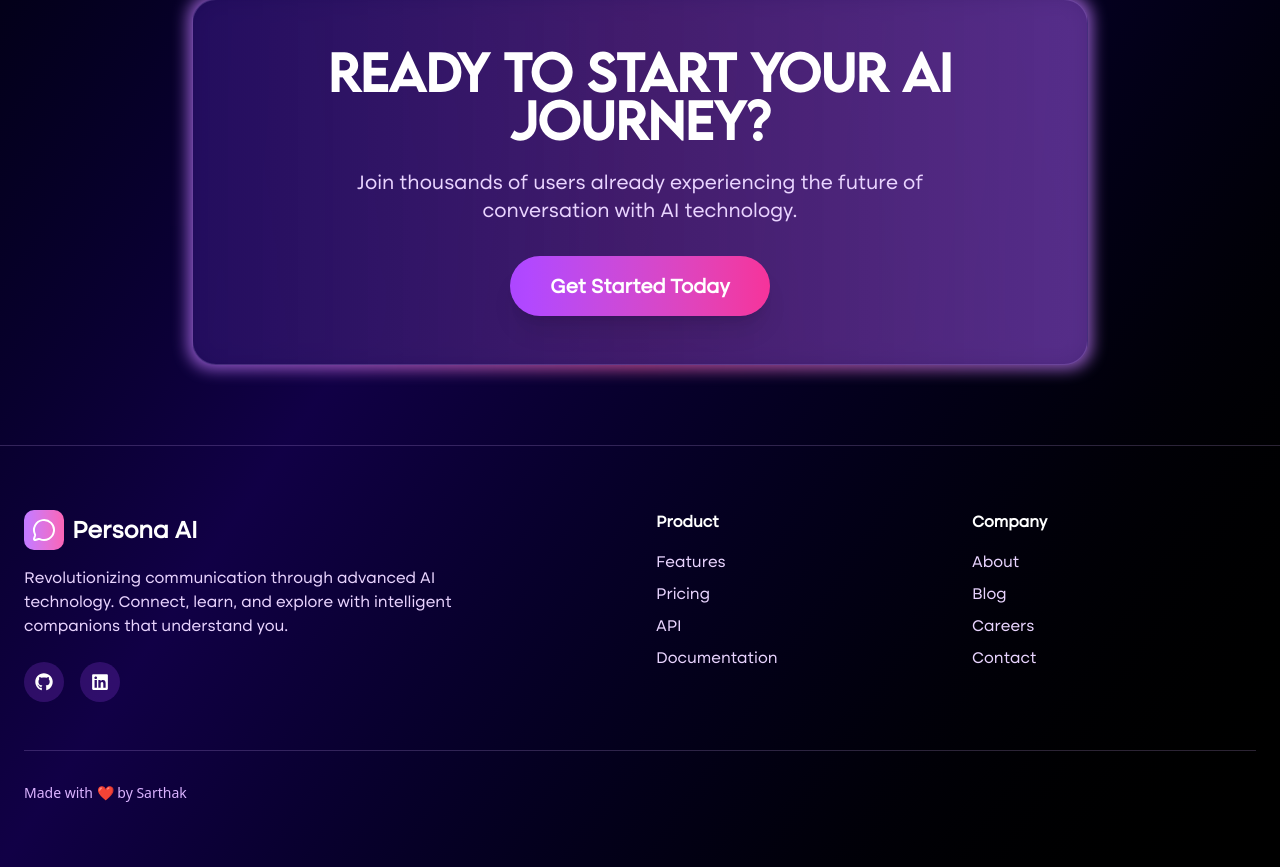
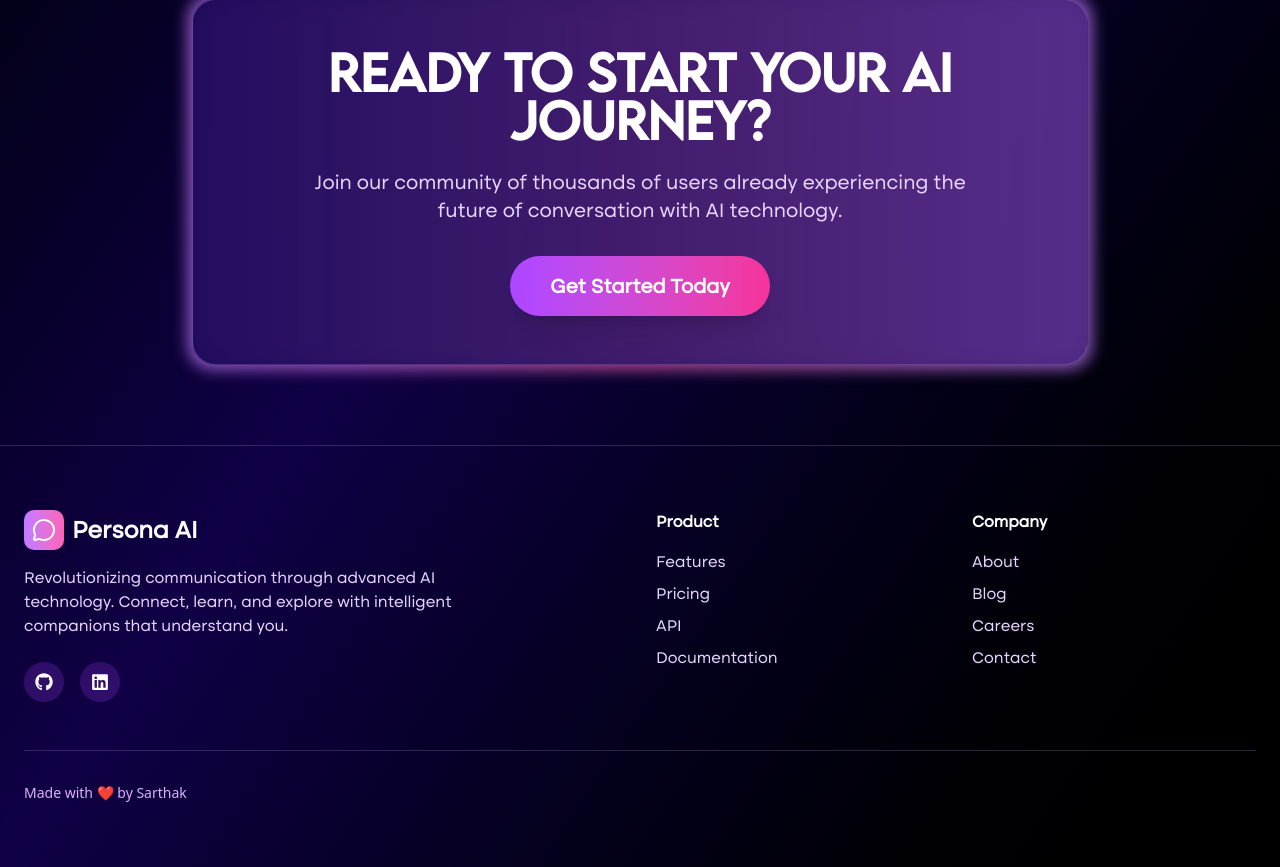
Before and after one commit to sarthakk04/Persona-AI, a Next.js app: page / in a window 1280 px wide. Shown: the part 2661-3528 px from the top of the page. Built offline with nearby package versions, Linux system fonts and the light colour scheme.

Commit message:
CI testing

```diff
--- a/landingPage/landing.js
+++ b/landingPage/landing.js
@@ -149,7 +149,7 @@ export default function Home() {
                   className="text-xl text-purple-200 mb-8 max-w-2xl mx-auto"
                   style={{ fontFamily: "cardDesc" }}
                 >
-                  Join thousands of users already experiencing the future of
+                  Join our community of thousands of users already experiencing the future of
                   conversation with AI technology.
                 </p>
                 <button
```
